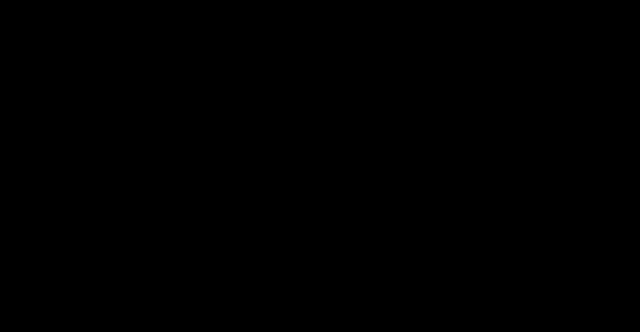
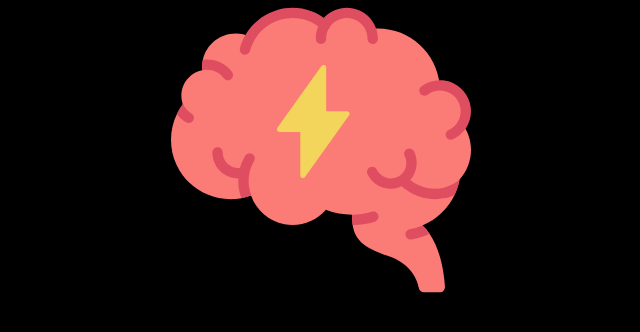
Before and after one commit to daniel-sungwon-lee/Dopetox, a React (Create React App) app in the folder client/: page / in a window 1280 px wide. Shown: the top 332 px of the page, without its empty margins (319-959 px from the left). Built offline with nearby package versions, Linux system fonts and the light colour scheme.

Commit message:
homepage logo

```diff
--- a/client/public/index.html
+++ b/client/public/index.html
@@ -10,6 +10,8 @@
     <meta name="description" property="og:description" content="A web app that helps people detox their dopamine levels" />
     <meta name="author" content="Daniel Sungwon Lee">
     <title>Dopetox</title>
+    <link rel="stylesheet" href="https://cdn.jsdelivr.net/npm/bootstrap@4.6.0/dist/css/bootstrap.min.css"
+      integrity="sha384-B0vP5xmATw1+K9KRQjQERJvTumQW0nPEzvF6L/Z6nronJ3oUOFUFpCjEUQouq2+l" crossorigin="anonymous">
   </head>
   <body>
     <div id="root"></div>
--- a/client/src/App.js
+++ b/client/src/App.js
@@ -1,9 +1,20 @@
 import './App.css';
+import React from 'react';
+import { BrowserRouter as Router, Switch, Route } from 'react-router-dom';
+import Home from './pages/home';
 
 export default function App() {
   return (
     <div className="App">
+      <Router>
+        <Switch>
 
+          <Route exact path="/">
+            <Home />
+          </Route>
+
+        </Switch>
+      </Router>
     </div>
   );
 }
--- a/client/src/index.css
+++ b/client/src/index.css
@@ -1,6 +1,7 @@
 body {
   margin: 0;
   background-color: black;
+  color: white;
   font-family: -apple-system, BlinkMacSystemFont, 'Segoe UI', 'Roboto', 'Oxygen',
     'Ubuntu', 'Cantarell', 'Fira Sans', 'Droid Sans', 'Helvetica Neue',
     sans-serif;
--- a/client/src/pages/home.jsx
+++ b/client/src/pages/home.jsx
@@ -0,0 +1,9 @@
+import React from 'react';
+
+export default function Home(props) {
+  return (
+    <div className="container">
+      <img src="images/dopetox.svg" width="300" alt="Dopetox logo" />
+    </div>
+  )
+}
```
